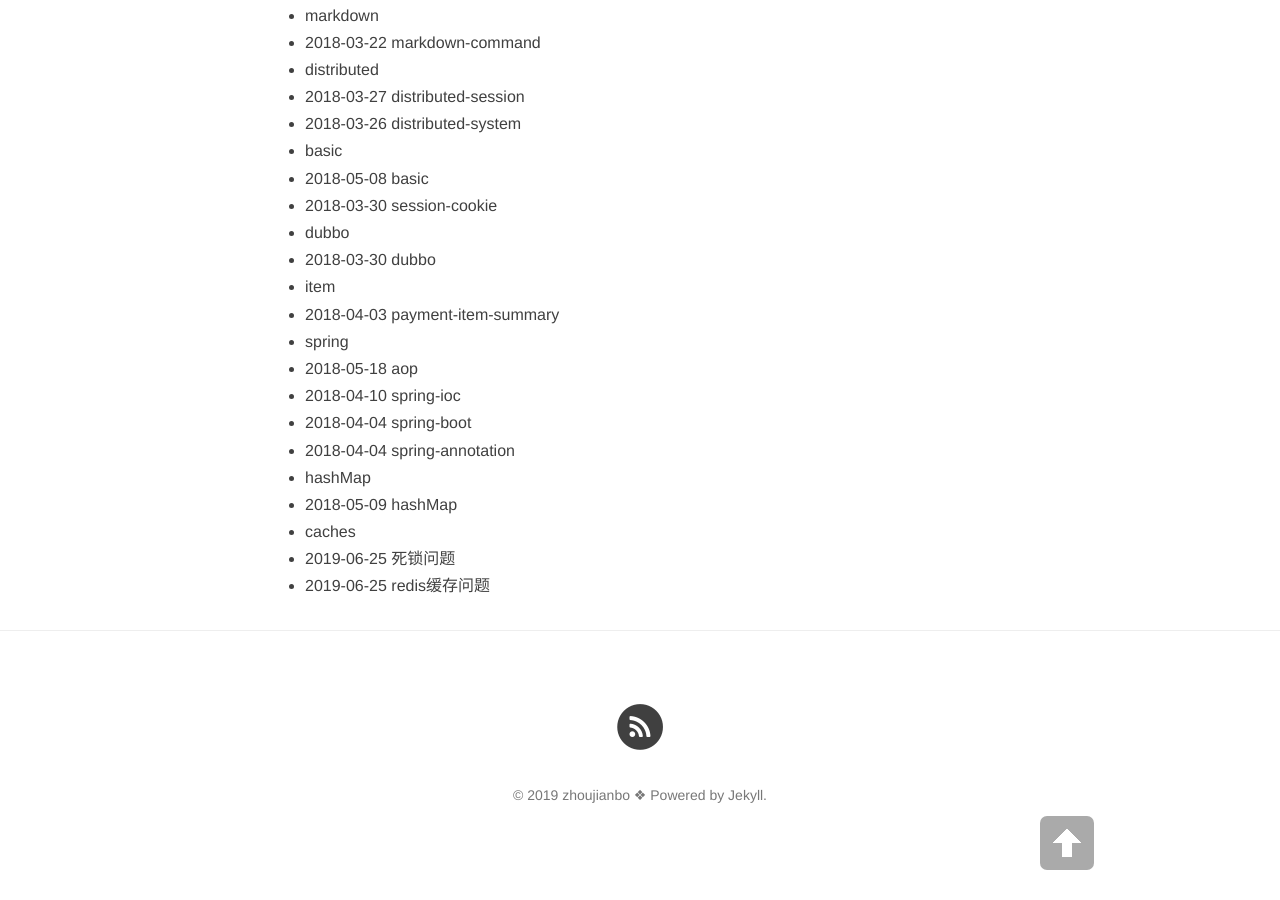
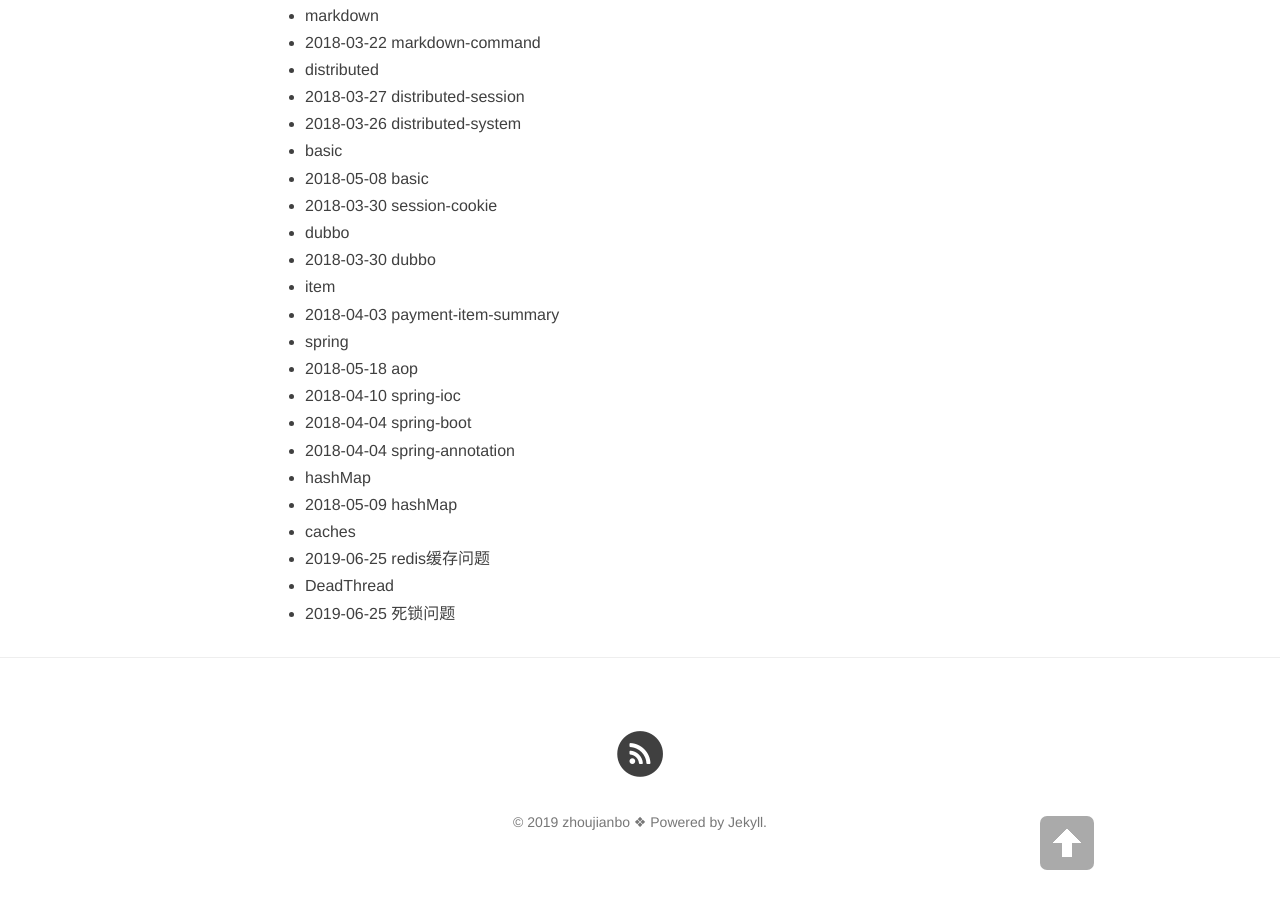
Before and after one commit to ZhouJianBoPro/ZhouJianBoPro.github.io, a Jekyll site: the page built from tags.md, in a window 1280 px wide and 900 px high, scrolled down 1751 px. Built offline with Jekyll 4.4.1, drawn with Linux system fonts in a browser that asks for light colours; nearby versions of some CDN libraries; library files that are not in the unit come from our copies; before the commit the page ends 2624 px from its top, so only the background shows below that.

Commit message:
初始化配置更改;

```diff
--- a/_posts/2019-06-25-deadLock.md
+++ b/_posts/2019-06-25-deadLock.md
@@ -2,8 +2,8 @@
 layout: post
 title: 死锁问题
 date: 2019-06-25
-categories: cache
-tags: [caches]
+categories: DeadThread
+tags: [DeadThread]
 description: 死锁问题原因查找
 ---
 
```
